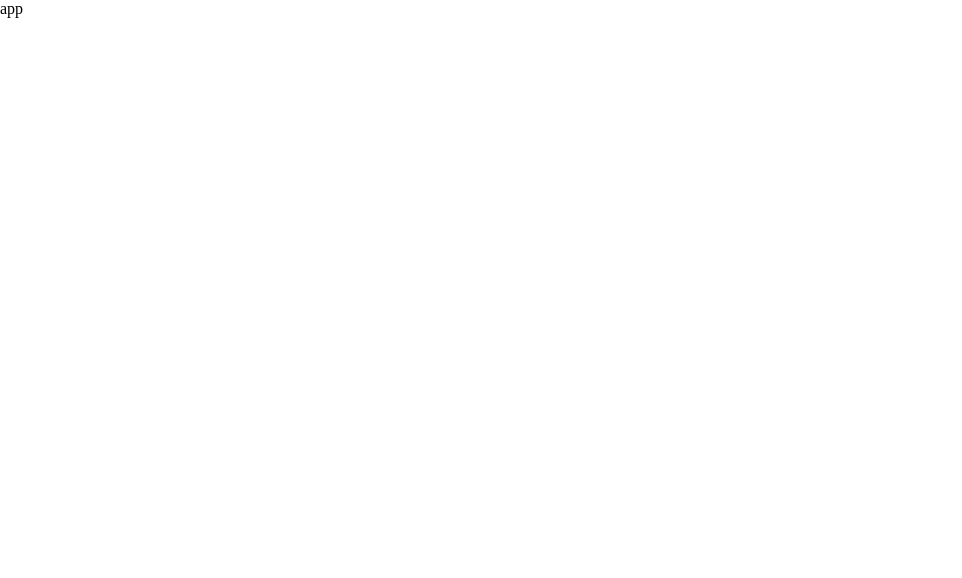
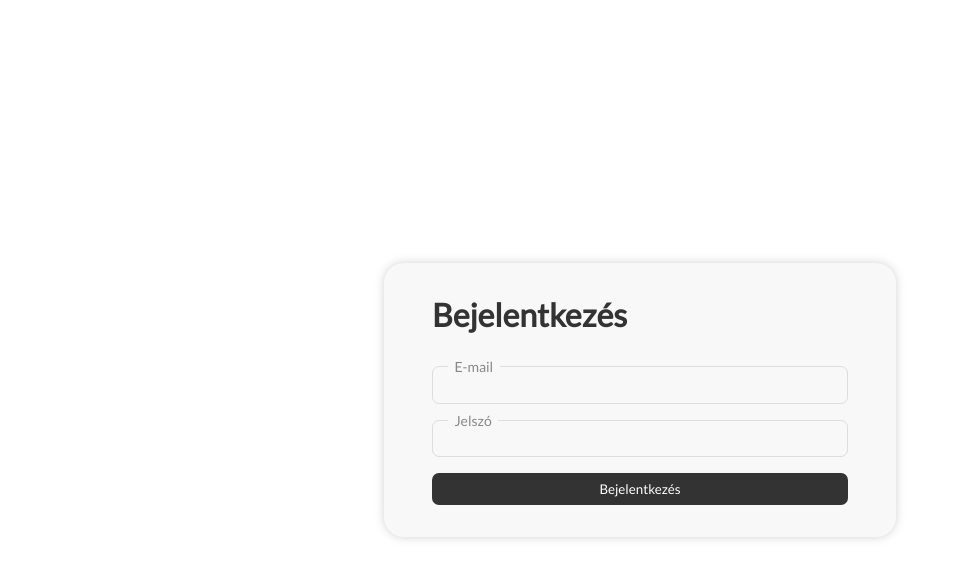
Before and after one commit to charlzzdev/vacation-request, a React (Create React App) app: page / in a window 1280 px wide. Shown: the top 578 px of the page, without its empty margins (0-962 px from the left). Built offline with nearby package versions, Linux system fonts and the light colour scheme.

Commit message:
add Login component

```diff
--- a/src/App.js
+++ b/src/App.js
@@ -1,9 +1,10 @@
 import React from 'react';
+import Login from './Login';
 
 function App() {
       return (
             <div className="App">
-                  app
+                  <Login />
             </div>
       );
 }
--- /dev/null
+++ b/src/Login.js
@@ -0,0 +1,20 @@
+import React from 'react'
+
+const Login = () => {
+      return (
+            <form className="Login">
+                  <h1>Bejelentkezés</h1>
+                  <div className="input-field">
+                        <label>E-mail</label>
+                        <input type="text" name="email" />
+                  </div>
+                  <div className="input-field">
+                        <label>Jelszó</label>
+                        <input type="password" />
+                  </div>
+                  <button className="btn">Bejelentkezés</button>
+            </form>
+      )
+}
+
+export default Login
--- a/src/index.css
+++ b/src/index.css
@@ -1,5 +1,93 @@
-body {
+@import url('https://fonts.googleapis.com/css?family=Lato');
+
+html, body{
+      height: 100vh;
+}
+
+*{
       margin: 0;
       padding: 0;
       box-sizing: border-box;
 }
+
+body {
+      font-family: 'Lato', sans-serif;
+}
+
+.App{
+      height: 100vh;
+      display: flex;
+      justify-content: center;
+      align-items: center;
+}
+
+.Login{
+      background: #f8f8f8;
+      padding: 2rem 3rem;
+      width: 20vw;
+      border-radius: 20px;
+      box-shadow: 0 0 10px #50505042;
+}
+
+.Login h1{
+      padding-bottom: 1rem;
+      color:#333;
+}
+
+.input-field{
+      position: relative;
+      margin: 1rem 0;
+}
+
+.input-field label{
+      position: absolute;
+      top: -0.5rem;
+      left: 1rem;
+      font-size: 14px;
+      background: #f8f8f8;
+      padding: 0 0.4rem;
+      color: #888;
+}
+
+.input-field input{
+      padding: 0.65rem;
+      background: #f8f8f8;
+      width: 100%;
+      border: 1px solid #ddd;
+      border-radius: 7px;
+}
+
+input:-webkit-autofill  {
+      box-shadow: 0 0 0 30px #f8f8f8 inset !important;
+}
+
+:focus{
+      outline: 0;
+}
+
+.btn{
+      font-family: 'Lato', sans-serif;
+      width: 100%;
+      border: 0;
+      background: #333;
+      color: #fff;
+      padding: 0.5rem;
+      border-radius: 7px;
+      cursor: pointer;
+      transition: background 300ms;
+}
+
+.btn:hover{
+      background: #555;
+}
+
+@media(max-width: 1480px){
+      .Login{
+            width: 40vw;
+      }
+}
+@media(max-width: 750px){
+      .Login{
+            width: 90vw;
+      }
+}
```
